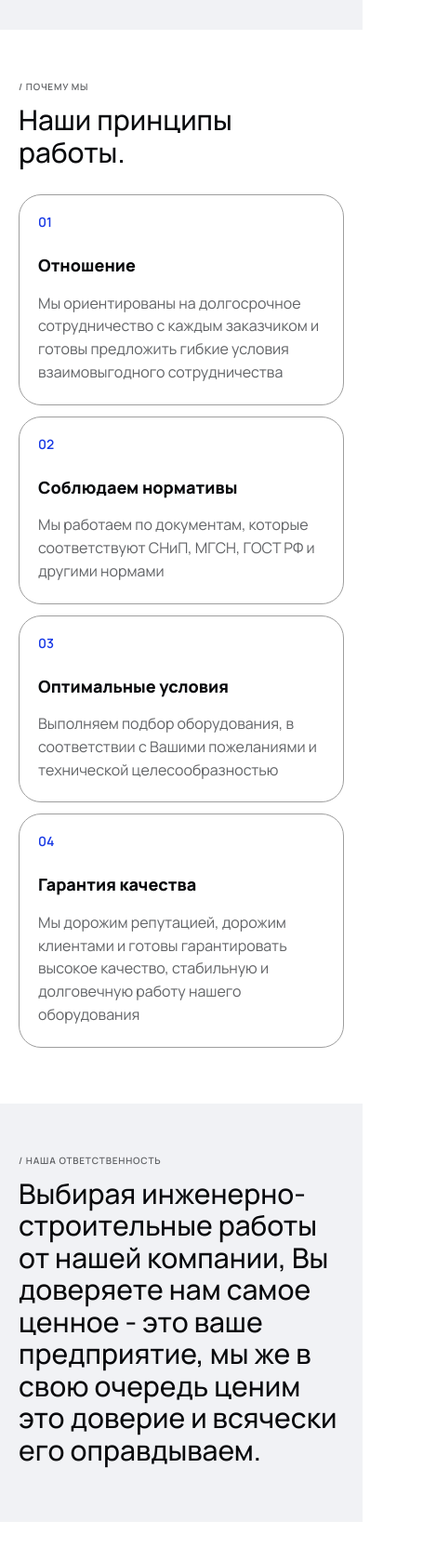
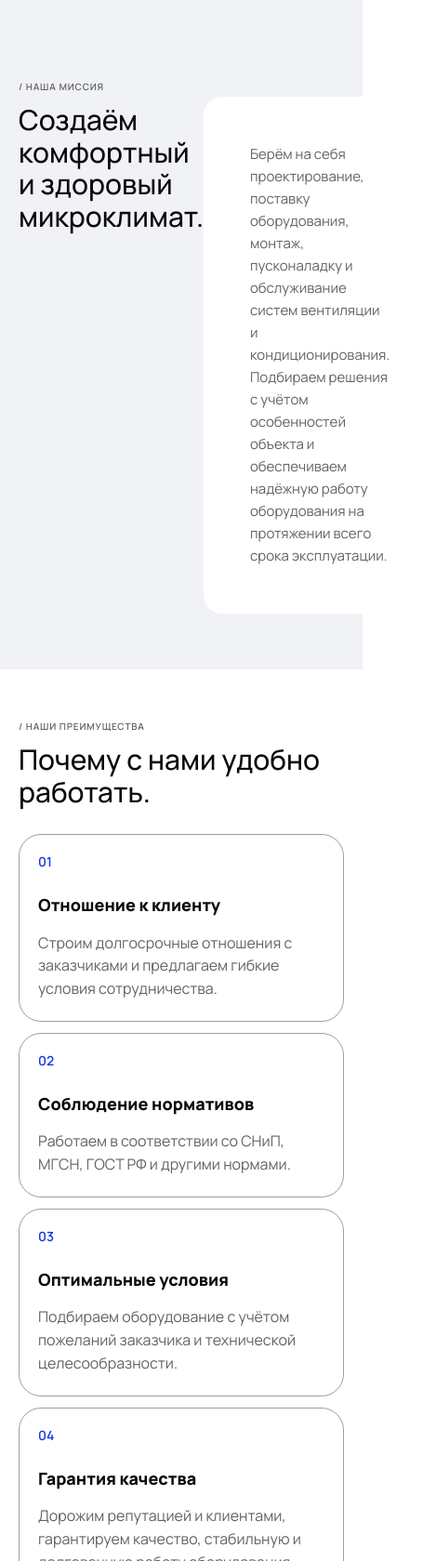
Before and after one commit to svyat1234/ven-systems, a plain HTML site: page about.html in a window 390 px wide. Shown: the part 1430-3109 px from the top of the page at 93% size, 469 px wide, since content can reach past the window. Drawn offline with Linux system fonts and the light colour scheme.

Commit message:
Правки

```diff
--- a/about.html
+++ b/about.html
@@ -90,59 +90,98 @@
         <!-- /.about-hero__container container -->
     </section>
 
-    <!-- ===================================================
-    Svyat future millioner Developer: Карточки фиксируют принципы, которыми руководствуемся в работе с заказчиками.
-    =================================================== -->
-    <section class="values">
-        <div class="values__container container">
-            <div class="values__heading">
-                <span class="values__sub">/ ПОЧЕМУ МЫ</span>
-                <h2 class="values__title">Наши принципы работы.</h2>
-            </div>
-            <!-- /.values__heading -->
-            <div class="values__grid">
-                <article class="values__card">
-                    <span class="values__card-num">01</span>
-                    <h3 class="values__card-title">Отношение</h3>
-                    <p class="values__card-text">Мы ориентированы на долгосрочное сотрудничество с каждым заказчиком и готовы предложить гибкие условия взаимовыгодного сотрудничества</p>
-                </article>
-                <!-- /.values__card -->
-                <article class="values__card">
-                    <span class="values__card-num">02</span>
-                    <h3 class="values__card-title">Соблюдаем нормативы</h3>
-                    <p class="values__card-text">Мы работаем по документам, которые соответствуют СНиП, МГСН, ГОСТ РФ и другими нормами</p>
-                </article>
-                <!-- /.values__card -->
-                <article class="values__card">
-                    <span class="values__card-num">03</span>
-                    <h3 class="values__card-title">Оптимальные условия</h3>
-                    <p class="values__card-text">Выполняем подбор оборудования, в соответствии с Вашими пожеланиями и технической целесообразностью</p>
-                </article>
-                <!-- /.values__card -->
-                <article class="values__card">
-                    <span class="values__card-num">04</span>
-                    <h3 class="values__card-title">Гарантия качества</h3>
-                    <p class="values__card-text">Мы дорожим репутацией, дорожим клиентами и готовы гарантировать высокое качество, стабильную и долговечную работу нашего оборудования</p>
-                </article>
-                <!-- /.values__card -->
-            </div>
-            <!-- /.values__grid -->
-        </div>
-        <!-- /.values__container container -->
-    </section>
-
-    <!-- ===================================================
-    Svyat future millioner Developer: Финальный блок подчеркивает ответственность компании за доверие заказчика.
-    =================================================== -->
     <section class="about-mission">
         <div class="about-mission__container container">
             <div class="about-mission__content">
-                <span class="about-mission__sub">/ НАША ОТВЕТСТВЕННОСТЬ</span>
-                <h2 class="about-mission__title">Выбирая инженерно-строительные работы от нашей компании, Вы доверяете нам самое ценное - это ваше предприятие, мы же в свою очередь ценим это доверие и всячески его оправдываем.</h2>
+                <div class="about-mission__heading">
+                    <span class="about-mission__sub">/ НАША МИССИЯ</span>
+                    <h2 class="about-mission__title">Создаём комфортный и здоровый микроклимат.</h2>
+                </div>
+                <!-- /.about-mission__heading -->
+                <p class="about-mission__text">Берём на себя проектирование, поставку оборудования, монтаж, пусконаладку и обслуживание систем вентиляции и кондиционирования. Подбираем решения с учётом особенностей объекта и обеспечиваем надёжную работу оборудования на протяжении всего срока эксплуатации.</p>
             </div>
             <!-- /.about-mission__content -->
         </div>
         <!-- /.about-mission__container container -->
+    </section>
+
+    <section class="about-advantages">
+        <div class="about-advantages__container container">
+            <div class="about-advantages__heading">
+                <span class="about-advantages__sub">/ НАШИ ПРЕИМУЩЕСТВА</span>
+                <h2 class="about-advantages__title">Почему с нами удобно работать.</h2>
+            </div>
+            <!-- /.about-advantages__heading -->
+            <div class="about-advantages__grid">
+                <article class="about-advantages__card">
+                    <span class="about-advantages__card-num">01</span>
+                    <h3 class="about-advantages__card-title">Отношение к клиенту</h3>
+                    <p class="about-advantages__card-text">Строим долгосрочные отношения с заказчиками и предлагаем гибкие условия сотрудничества.</p>
+                </article>
+                <article class="about-advantages__card">
+                    <span class="about-advantages__card-num">02</span>
+                    <h3 class="about-advantages__card-title">Соблюдение нормативов</h3>
+                    <p class="about-advantages__card-text">Работаем в соответствии со СНиП, МГСН, ГОСТ РФ и другими нормами.</p>
+                </article>
+                <article class="about-advantages__card">
+                    <span class="about-advantages__card-num">03</span>
+                    <h3 class="about-advantages__card-title">Оптимальные условия</h3>
+                    <p class="about-advantages__card-text">Подбираем оборудование с учётом пожеланий заказчика и технической целесообразности.</p>
+                </article>
+                <article class="about-advantages__card">
+                    <span class="about-advantages__card-num">04</span>
+                    <h3 class="about-advantages__card-title">Гарантия качества</h3>
+                    <p class="about-advantages__card-text">Дорожим репутацией и клиентами, гарантируем качество, стабильную и долговечную работу оборудования.</p>
+                </article>
+            </div>
+            <!-- /.about-advantages__grid -->
+        </div>
+        <!-- /.about-advantages__container container -->
+    </section>
+
+    <section class="about-values">
+        <div class="about-values__container container">
+            <div class="about-values__heading">
+                <span class="about-values__sub">/ НАШИ ЦЕННОСТИ</span>
+                <h2 class="about-values__title">Принципы, на которых строится работа.</h2>
+            </div>
+            <!-- /.about-values__heading -->
+            <div class="about-values__grid">
+                <article class="about-values__card">
+                    <span class="about-values__card-num">01</span>
+                    <h3 class="about-values__card-title">Ответственность</h3>
+                    <p class="about-values__card-text">Относимся к работе с максимальной ответственностью и дорожим доверием заказчиков.</p>
+                </article>
+                <article class="about-values__card">
+                    <span class="about-values__card-num">02</span>
+                    <h3 class="about-values__card-title">Профессионализм</h3>
+                    <p class="about-values__card-text">Команда выполняет проектирование, монтаж и пусконаладку систем.</p>
+                </article>
+                <article class="about-values__card">
+                    <span class="about-values__card-num">03</span>
+                    <h3 class="about-values__card-title">Надёжность</h3>
+                    <p class="about-values__card-text">Тщательно отбираем партнёров и поставщиков климатического оборудования.</p>
+                </article>
+                <article class="about-values__card">
+                    <span class="about-values__card-num">04</span>
+                    <h3 class="about-values__card-title">Сервис</h3>
+                    <p class="about-values__card-text">Обслуживаем и ремонтируем системы в течение всего срока эксплуатации.</p>
+                </article>
+            </div>
+            <!-- /.about-values__grid -->
+        </div>
+        <!-- /.about-values__container container -->
+    </section>
+
+    <section class="about-responsibility">
+        <div class="about-responsibility__container container">
+            <div class="about-responsibility__content">
+                <span class="about-responsibility__sub">/ НАША ОТВЕТСТВЕННОСТЬ</span>
+                <h2 class="about-responsibility__title">Выбирая инженерно-строительные работы нашей компании, вы доверяете нам самое ценное — своё предприятие. Мы ценим это доверие и всячески его оправдываем.</h2>
+            </div>
+            <!-- /.about-responsibility__content -->
+        </div>
+        <!-- /.about-responsibility__container container -->
     </section>
     <footer class="footer">
         <div class="container">
--- a/css/style.css
+++ b/css/style.css
@@ -2869,8 +2869,10 @@ Svyat future millioner Developer: Интро-секция задает общи
 }
 
 .about-hero__sub,
-.values__sub,
-.about-mission__sub {
+.about-advantages__sub,
+.about-values__sub,
+.about-mission__sub,
+.about-responsibility__sub {
     display: block;
     font-family: 'Manrope', sans-serif;
     font-size: 10px;
@@ -2881,8 +2883,10 @@ Svyat future millioner Developer: Интро-секция задает общи
 }
 
 .about-hero__title,
-.values__title,
-.about-mission__title {
+.about-advantages__title,
+.about-values__title,
+.about-mission__title,
+.about-responsibility__title {
     margin-top: 32px;
     font-size: 56px;
     font-weight: 500;
@@ -2934,29 +2938,37 @@ Svyat future millioner Developer: Интро-секция задает общи
     color: var(--light-text);
 }
 
-/* ===================================================
-Svyat future millioner Developer: Сетка принципов формирует единый ритм карточек на широких экранах.
-=================================================== */
-.values {
+/* ===== About advantages & values ===== */
+.about-advantages,
+.about-values {
     padding: 104px 0;
+}
+
+.about-advantages {
     background-color: var(--light);
 }
 
-.values__heading {
+.about-values {
+    background-color: var(--light-bg);
+}
+
+.about-advantages__heading,
+.about-values__heading {
     margin-bottom: 56px;
 }
 
-.values__title {
+.about-advantages__title,
+.about-values__title {
     max-width: 800px;
 }
 
-.values__grid {
+.about-advantages__grid {
     display: grid;
     grid-template-columns: repeat(4, minmax(0, 1fr));
     gap: 16px;
 }
 
-.values__card {
+.about-advantages__card {
     display: flex;
     min-height: 280px;
     flex-direction: column;
@@ -2967,11 +2979,11 @@ Svyat future millioner Developer: Сетка принципов формируе
     transition: background-color 0.2s ease;
 }
 
-.values__card:hover {
+.about-advantages__card:hover {
     background-color: var(--light-bg);
 }
 
-.values__card-num {
+.about-advantages__card-num {
     margin-bottom: 48px;
     font-family: 'Manrope', sans-serif;
     font-size: 14px;
@@ -2980,40 +2992,112 @@ Svyat future millioner Developer: Сетка принципов формируе
     color: var(--accent);
 }
 
-.values__card-title {
+.about-advantages__card-title,
+.about-values__card-title {
     margin-bottom: 16px;
     font-size: 18px;
-    font-weight: 600;
+    font-weight: 800;
     line-height: 1.3;
     color: var(--dark);
-    font-weight: 800;
-}
-
-.values__card-text {
+}
+
+.about-advantages__card-text,
+.about-values__card-text {
     font-size: 16px;
     font-weight: 400;
     line-height: 1.55;
     color: var(--light-text);
 }
 
-/* ===================================================
-Svyat future millioner Developer: Контрастная финальная секция визуально завершает рассказ об ответственности.
-=================================================== */
-.about-mission {
+.about-values__grid {
+    display: grid;
+    grid-template-columns: repeat(2, minmax(0, 1fr));
+    gap: 20px;
+}
+
+.about-values__card {
+    display: grid;
+    min-height: 220px;
+    grid-template-columns: 44px minmax(0, 1fr);
+    grid-template-rows: auto 1fr;
+    align-content: start;
+    gap: 12px 20px;
+    padding: 32px;
+    border: 1px solid transparent;
+    border-radius: 24px;
+    background-color: var(--light);
+    transition: transform 0.2s ease, box-shadow 0.2s ease;
+}
+
+.about-values__card:hover {
+    transform: translateY(-3px);
+}
+
+.about-values__card-num {
+    display: flex;
+    grid-row: span 2;
+    align-items: center;
+    justify-content: center;
+    width: 44px;
+    height: 44px;
+    border-radius: 12px;
+    background-color: var(--accent);
+    color: var(--light);
+    font-family: 'Manrope', sans-serif;
+    font-size: 14px;
+    font-weight: 600;
+    line-height: 1;
+}
+
+.about-values__card-title {
+    grid-column: 2;
+    align-self: center;
+    margin: 0;
+}
+
+.about-values__card-text {
+    grid-column: 2;
+}
+
+/* ===== About mission & responsibility ===== */
+.about-mission,
+.about-responsibility {
     padding: 104px 0 112px;
     background-color: var(--light-bg);
 }
 
 .about-mission__content {
+     display: flex;
+     justify-content: space-between;
+}
+
+.about-responsibility__content {
+    max-width: 1360px;
+}
+
+.about-mission__sub,
+.about-responsibility__sub {
+    color: var(--light-text);
+}
+
+.about-mission__title,
+.about-responsibility__title {
+    color: var(--dark);
+}
+
+.about-responsibility__title {
     max-width: 1320px;
 }
 
-.about-mission__sub {
+.about-mission__text {
+    max-width: 860px;
     color: var(--light-text);
-}
-
-.about-mission__title {
-    color: var()--dark;
+    font-size: 18px;
+    font-weight: 400;
+    line-height: 1.6;
+    background-color: var(--light);
+    padding: 50px;
+    border-radius: 20px;
 }
 
 /* ===================================================
@@ -3021,8 +3105,10 @@ Svyat future millioner Developer: На промежуточной ширине
 =================================================== */
 @media (max-width: 1024px) {
     .about-hero,
-    .values,
-    .about-mission {
+    .about-mission,
+    .about-advantages,
+    .about-values,
+    .about-responsibility {
         padding-top: 80px;
         padding-bottom: 84px;
     }
@@ -3032,9 +3118,15 @@ Svyat future millioner Developer: На промежуточной ширине
     }
 
     .about-hero__title,
-    .values__title,
-    .about-mission__title {
+    .about-mission__title,
+    .about-advantages__title,
+    .about-values__title,
+    .about-responsibility__title {
         font-size: 44px;
+    }
+
+    .about-mission__text {
+        font-size: 16px;
     }
 
     .about-hero__body {
@@ -3051,11 +3143,12 @@ Svyat future millioner Developer: На промежуточной ширине
         max-width: none;
     }
 
-    .values__heading {
+    .about-advantages__heading,
+    .about-values__heading {
         margin-bottom: 44px;
     }
 
-    .values__grid {
+    .about-advantages__grid {
         grid-template-columns: repeat(2, minmax(0, 1fr));
     }
 }
@@ -3065,8 +3158,10 @@ Svyat future millioner Developer: На планшетах уменьшаются
 =================================================== */
 @media (max-width: 768px) {
     .about-hero,
-    .values,
-    .about-mission {
+    .about-mission,
+    .about-advantages,
+    .about-values,
+    .about-responsibility {
         padding-top: 64px;
         padding-bottom: 68px;
     }
@@ -3076,8 +3171,10 @@ Svyat future millioner Developer: На планшетах уменьшаются
     }
 
     .about-hero__title,
-    .values__title,
-    .about-mission__title {
+    .about-mission__title,
+    .about-advantages__title,
+    .about-values__title,
+    .about-responsibility__title {
         font-size: 36px;
     }
 
@@ -3103,17 +3200,27 @@ Svyat future millioner Developer: На планшетах уменьшаются
         width: 100%;
     }
 
-    .values__heading {
+    .about-advantages__heading,
+    .about-values__heading {
         margin-bottom: 36px;
     }
 
-    .values__card {
+    .about-advantages__card {
         min-height: 260px;
         padding: 24px 20px;
     }
 
-    .values__card-num {
+    .about-advantages__card-num {
         margin-bottom: 36px;
+    }
+
+    .about-values__card {
+        min-height: 220px;
+        padding: 24px;
+    }
+
+    .about-values__card-num {
+        margin: 0;
     }
 }
 
@@ -3122,8 +3229,10 @@ Svyat future millioner Developer: На узких экранах карточк
 =================================================== */
 @media (max-width: 480px) {
     .about-hero,
-    .values,
-    .about-mission {
+    .about-mission,
+    .about-advantages,
+    .about-values,
+    .about-responsibility {
         padding-top: 56px;
         padding-bottom: 60px;
     }
@@ -3133,13 +3242,20 @@ Svyat future millioner Developer: На узких экранах карточк
     }
 
     .about-hero__title,
-    .values__title,
-    .about-mission__title {
+    .about-mission__title,
+    .about-advantages__title,
+    .about-values__title,
+    .about-responsibility__title {
         margin-top: 14px;
         font-size: 30px;
         line-height: 1.15;
     }
 
+    .about-mission__text {
+        margin-top: 16px;
+        font-size: 15px;
+    }
+
     .about-hero__body {
         gap: 24px;
     }
@@ -3157,21 +3273,39 @@ Svyat future millioner Developer: На узких экранах карточк
         line-height: 1.55;
     }
 
-    .values__heading {
+    .about-mission__text {
+        margin-top: 16px;
+        font-size: 15px;
+    }
+
+    .about-advantages__heading,
+    .about-values__heading {
         margin-bottom: 28px;
     }
 
-    .values__grid {
+    .about-advantages__grid,
+    .about-values__grid {
         grid-template-columns: 1fr;
         gap: 12px;
     }
 
-    .values__card {
+    .about-advantages__card {
         min-height: 0;
         padding: 22px 20px;
     }
 
-    .values__card-num {
+    .about-advantages__card-num {
         margin-bottom: 28px;
     }
-}
+
+    .about-values__card {
+        min-height: 0;
+        padding: 22px 20px;
+        gap: 10px 16px;
+    }
+
+    .about-values__card-num {
+        width: 40px;
+        height: 40px;
+    }
+}
```
